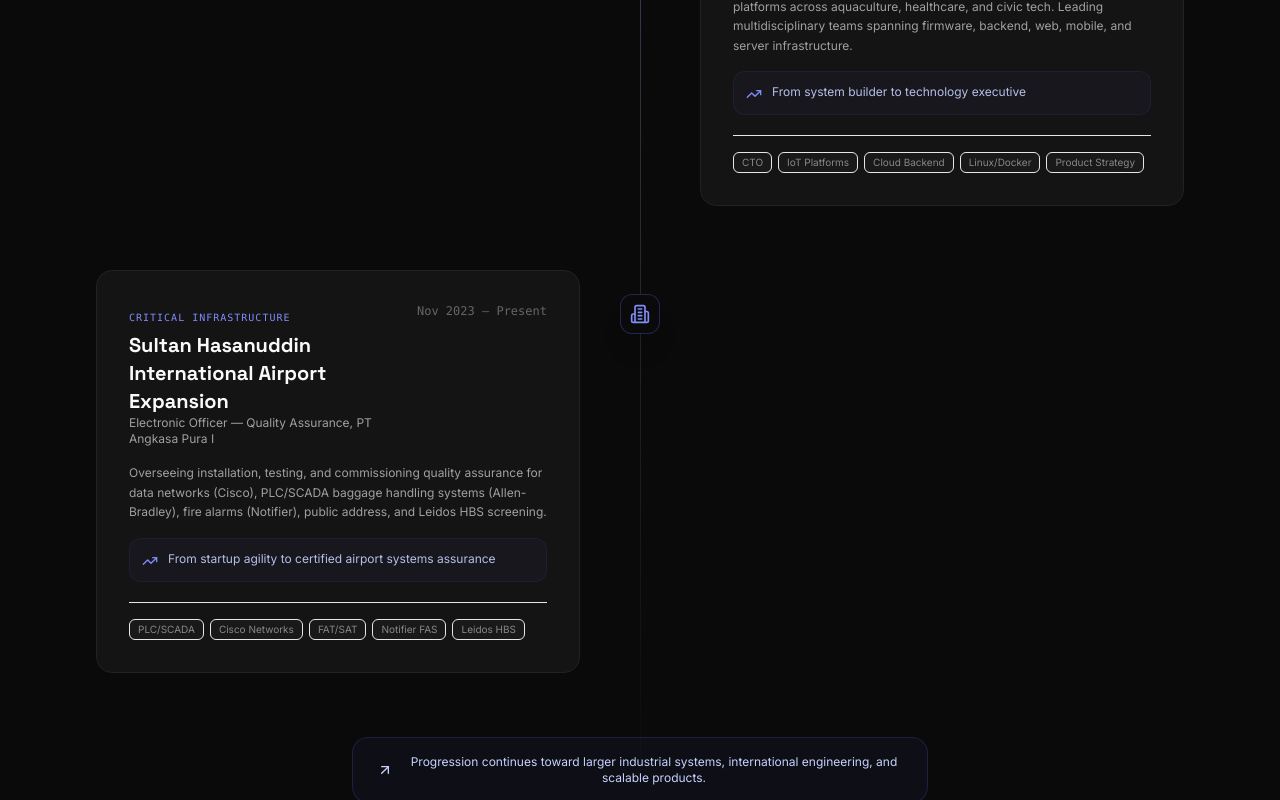
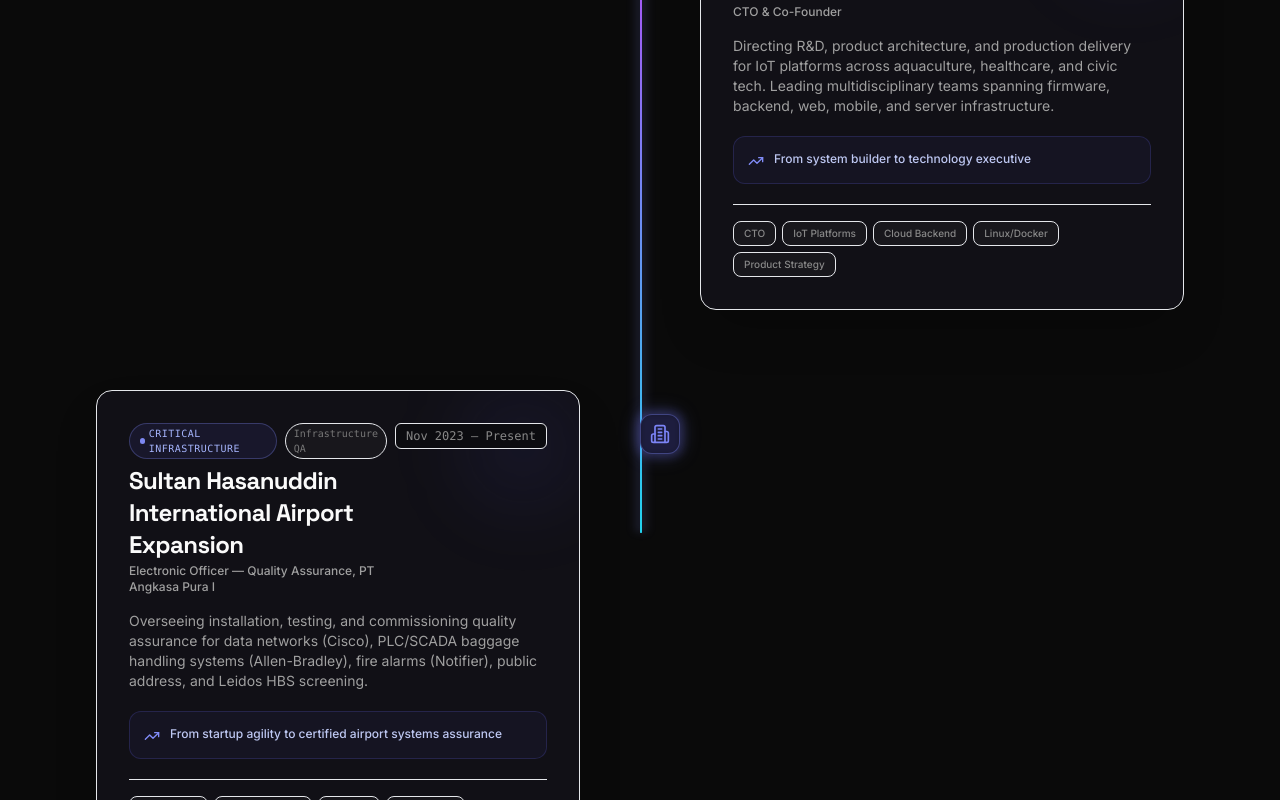
Before and after one commit to Frey210/web-profile, a Next.js app in the folder website/: page /experience in a window 1280 px wide. Shown: the part 1040-1840 px from the top of the page. Built offline with nearby package versions, Linux system fonts and the light colour scheme; no server answers.

Commit message:
feat: add cyber scroll pop-in and holographic scanline animations to experience timeline cards

```diff
--- a/website/components/career-timeline.tsx
+++ b/website/components/career-timeline.tsx
@@ -1,5 +1,8 @@
-import { ArrowUpRight, Building2, Plane, Rocket, TrendingUp } from "lucide-react";
-import { Badge } from "@/components/ui/badge";
+"use client";
+
+import { useRef } from "react";
+import { motion, useScroll, useSpring } from "framer-motion";
+import { ArrowUpRight, Building2, Plane, Rocket, TrendingUp, Sparkles } from "lucide-react";
 
 const milestones = [
   {
@@ -10,7 +13,8 @@ const milestones = [
     text: "Entered aviation technology by developing monitoring capability for MATSC Makassar server-room environments. Established foundational grounding in operational reliability, instrumentation, and mission-critical systems.",
     growth: "From academic theory to operational aviation reliability",
     icon: Plane,
-    tech: ["Monitoring", "Sensors", "Networking", "Aviation Operations"]
+    tech: ["Monitoring", "Sensors", "Networking", "Aviation Operations"],
+    highlight: "Mission Critical",
   },
   {
     period: "2023 — Present",
@@ -20,7 +24,8 @@ const milestones = [
     text: "Directing R&D, product architecture, and production delivery for IoT platforms across aquaculture, healthcare, and civic tech. Leading multidisciplinary teams spanning firmware, backend, web, mobile, and server infrastructure.",
     growth: "From system builder to technology executive",
     icon: Rocket,
-    tech: ["CTO", "IoT Platforms", "Cloud Backend", "Linux/Docker", "Product Strategy"]
+    tech: ["CTO", "IoT Platforms", "Cloud Backend", "Linux/Docker", "Product Strategy"],
+    highlight: "Executive Leadership",
   },
   {
     period: "Nov 2023 — Present",
@@ -30,65 +35,165 @@ const milestones = [
     text: "Overseeing installation, testing, and commissioning quality assurance for data networks (Cisco), PLC/SCADA baggage handling systems (Allen-Bradley), fire alarms (Notifier), public address, and Leidos HBS screening.",
     growth: "From startup agility to certified airport systems assurance",
     icon: Building2,
-    tech: ["PLC/SCADA", "Cisco Networks", "FAT/SAT", "Notifier FAS", "Leidos HBS"]
-  }
+    tech: ["PLC/SCADA", "Cisco Networks", "FAT/SAT", "Notifier FAS", "Leidos HBS"],
+    highlight: "Infrastructure QA",
+  },
 ];
 
 export function CareerTimeline() {
+  const containerRef = useRef<HTMLDivElement>(null);
+
+  // Scroll progress for dynamic center beam
+  const { scrollYProgress } = useScroll({
+    target: containerRef,
+    offset: ["start 80%", "end 60%"],
+  });
+
+  const scaleY = useSpring(scrollYProgress, {
+    stiffness: 100,
+    damping: 30,
+    restDelta: 0.001,
+  });
+
   return (
-    <div className="relative mt-16">
-      <div className="absolute bottom-0 left-5 top-0 w-px bg-white/8 md:left-1/2" />
-      <div className="absolute left-5 top-0 w-px origin-top bg-gradient-to-b from-indigo-400/60 via-indigo-200/20 to-transparent md:left-1/2" style={{ height: "100%" }} />
+    <div ref={containerRef} className="relative mt-16 pb-8">
+      {/* Background static timeline line */}
+      <div className="absolute bottom-0 left-5 top-0 w-px bg-white/6 md:left-1/2 md:-translate-x-1/2" />
 
-      <div className="space-y-12 md:space-y-16">
+      {/* Dynamic glowing neon progress beam */}
+      <motion.div
+        style={{ scaleY }}
+        className="absolute bottom-0 left-5 top-0 w-[2px] origin-top bg-gradient-to-b from-indigo-500 via-purple-500 to-cyan-400 shadow-[0_0_12px_rgba(129,140,248,0.8)] md:left-1/2 md:-translate-x-1/2 pointer-events-none z-10"
+      />
+
+      <div className="space-y-14 md:space-y-20">
         {milestones.map((m, i) => {
           const Icon = m.icon;
           const isRight = i % 2 === 1;
 
           return (
-            <article key={m.title} className="relative grid gap-6 pl-14 md:grid-cols-2 md:pl-0">
-              <div className="absolute left-0 top-6 z-20 flex h-10 w-10 items-center justify-center rounded-xl border border-indigo-500/30 bg-[#0a0a0a] text-indigo-400 shadow-xl md:left-1/2 md:-translate-x-1/2">
+            <div key={m.title} className="relative grid gap-6 pl-14 md:grid-cols-2 md:pl-0 items-center">
+              {/* Center Timeline Node Icon with spring pop-in & glowing pulse */}
+              <motion.div
+                initial={{ scale: 0, rotate: -45, opacity: 0 }}
+                whileInView={{ scale: 1, rotate: 0, opacity: 1 }}
+                viewport={{ once: true, margin: "-60px" }}
+                transition={{
+                  type: "spring",
+                  stiffness: 260,
+                  damping: 18,
+                  delay: 0.1,
+                }}
+                className="absolute left-0 top-6 z-20 flex h-10 w-10 items-center justify-center rounded-xl border border-indigo-400/40 bg-[#0c0c12] text-indigo-400 shadow-[0_0_20px_rgba(129,140,248,0.35)] md:left-1/2 md:-translate-x-1/2"
+              >
                 <Icon className="h-5 w-5" />
-              </div>
+                <span className="absolute -inset-1 rounded-xl bg-indigo-500/20 blur-sm pointer-events-none" />
+              </motion.div>
 
+              {/* Left / Right Card Container with Cyber Pop-In */}
               <div className={isRight ? "md:col-start-2 md:pl-12" : "md:pr-12"}>
-                <div className="glass-panel p-6 sm:p-8 transition duration-300 hover:-translate-y-1">
-                  <div className="flex flex-col gap-1 sm:flex-row sm:items-start sm:justify-between">
+                <motion.article
+                  initial={{
+                    opacity: 0,
+                    x: isRight ? 40 : -40,
+                    y: 20,
+                    scale: 0.94,
+                    filter: "blur(6px)",
+                  }}
+                  whileInView={{
+                    opacity: 1,
+                    x: 0,
+                    y: 0,
+                    scale: 1,
+                    filter: "blur(0px)",
+                  }}
+                  viewport={{ once: true, margin: "-70px" }}
+                  transition={{
+                    duration: 0.7,
+                    delay: 0.15,
+                    ease: [0.16, 1, 0.3, 1],
+                  }}
+                  style={{ willChange: "transform, opacity, filter" }}
+                  className="group relative overflow-hidden rounded-2xl border border-white/8 bg-[#121118]/90 p-6 sm:p-8 backdrop-blur-xl shadow-2xl transition-all duration-400 hover:border-indigo-400/40 hover:bg-[#161522] hover:-translate-y-1.5 hover:shadow-[0_16px_40px_rgba(129,140,248,0.18)]"
+                >
+                  {/* Cyber Hologram Scanline Light Sweep on Entry */}
+                  <motion.div
+                    initial={{ x: "-120%", opacity: 0.7 }}
+                    whileInView={{ x: "220%", opacity: 0 }}
+                    viewport={{ once: true, margin: "-70px" }}
+                    transition={{ duration: 1.1, delay: 0.35, ease: "easeInOut" }}
+                    className="pointer-events-none absolute inset-0 -skew-x-12 bg-gradient-to-r from-transparent via-indigo-400/20 to-transparent z-10"
+                  />
+
+                  {/* Top Ambient Glow Pill */}
+                  <div className="absolute top-0 right-0 h-28 w-28 rounded-full bg-indigo-500/10 blur-2xl pointer-events-none" />
+
+                  {/* Header Row */}
+                  <div className="flex flex-col gap-2 sm:flex-row sm:items-start sm:justify-between relative z-20">
                     <div>
-                      <span className="font-mono text-[10px] uppercase tracking-widest text-indigo-400">{m.stage}</span>
-                      <h2 className="mt-1 font-display text-xl font-bold text-[#fafafa]">{m.title}</h2>
-                      <p className="text-xs text-[#a0a0a0]">{m.role}</p>
+                      <div className="flex items-center gap-2 mb-1.5">
+                        <span className="inline-flex items-center gap-1 rounded-full border border-indigo-400/30 bg-indigo-500/10 px-2.5 py-0.5 text-[10px] font-mono uppercase tracking-wider text-indigo-300">
+                          <span className="h-1.5 w-1.5 rounded-full bg-indigo-400 animate-pulse" />
+                          {m.stage}
+                        </span>
+                        <span className="rounded-full border border-white/6 bg-white/[0.03] px-2 py-0.5 text-[10px] font-mono text-[#777777]">
+                          {m.highlight}
+                        </span>
+                      </div>
+                      <h2 className="font-display text-xl sm:text-2xl font-bold tracking-tight text-[#fafafa] group-hover:text-indigo-200 transition-colors">
+                        {m.title}
+                      </h2>
+                      <p className="mt-0.5 text-xs font-medium text-[#a0a0a0]">{m.role}</p>
                     </div>
-                    <span className="font-mono text-xs text-[#666666] shrink-0">{m.period}</span>
+                    <span className="font-mono text-xs text-[#888888] shrink-0 self-start rounded-md border border-white/6 bg-[#0c0c10] px-2.5 py-1">
+                      {m.period}
+                    </span>
                   </div>
 
-                  <p className="mt-4 text-xs leading-relaxed text-[#a0a0a0]">{m.text}</p>
+                  {/* Body description */}
+                  <p className="mt-4 text-xs sm:text-sm leading-relaxed text-[#a0a0a0] relative z-20">
+                    {m.text}
+                  </p>
 
-                  <div className="mt-4 flex items-start gap-2.5 rounded-xl border border-indigo-500/10 bg-indigo-500/[0.04] p-3 text-xs text-indigo-200/90">
+                  {/* Growth / impact callout badge */}
+                  <div className="mt-5 flex items-start gap-2.5 rounded-xl border border-indigo-500/20 bg-indigo-500/[0.06] p-3.5 text-xs text-indigo-200/95 relative z-20">
                     <TrendingUp className="h-4 w-4 shrink-0 text-indigo-400 mt-0.5" />
-                    <span>{m.growth}</span>
+                    <span className="font-medium">{m.growth}</span>
                   </div>
 
-                  <div className="mt-5 flex flex-wrap gap-1.5 pt-4 border-t border-white/6">
+                  {/* Tech stack badges */}
+                  <div className="mt-5 flex flex-wrap gap-1.5 pt-4 border-t border-white/6 relative z-20">
                     {m.tech.map((t) => (
-                      <span key={t} className="rounded-md border border-white/6 bg-white/[0.02] px-2 py-0.5 text-[10px] text-[#888888]">
+                      <span
+                        key={t}
+                        className="rounded-lg border border-white/6 bg-white/[0.03] px-2.5 py-1 text-[10px] font-medium text-[#888888] transition group-hover:border-indigo-400/20 group-hover:text-[#cccccc]"
+                      >
                         {t}
                       </span>
                     ))}
                   </div>
-                </div>
+                </motion.article>
               </div>
 
+              {/* Blank column for alternating grid alignment on desktop */}
               {!isRight && <div className="hidden md:block" />}
-            </article>
+            </div>
           );
         })}
       </div>
 
-      <div className="mx-auto mt-16 flex max-w-xl items-center justify-center gap-3 rounded-2xl border border-indigo-500/20 bg-indigo-500/5 px-6 py-4 text-center text-xs text-indigo-200">
-        <ArrowUpRight className="h-4 w-4 shrink-0" />
-        Progression continues toward larger industrial systems, international engineering, and scalable products.
-      </div>
+      {/* Bottom Career Horizon Card with Pop-In */}
+      <motion.div
+        initial={{ opacity: 0, y: 30, scale: 0.95 }}
+        whileInView={{ opacity: 1, y: 0, scale: 1 }}
+        viewport={{ once: true, margin: "-50px" }}
+        transition={{ duration: 0.6, delay: 0.2, ease: [0.16, 1, 0.3, 1] }}
+        className="mx-auto mt-20 flex max-w-xl items-center justify-center gap-3 rounded-2xl border border-indigo-500/25 bg-gradient-to-r from-indigo-500/10 via-purple-500/10 to-indigo-500/5 px-6 py-4 text-center text-xs text-indigo-200 shadow-[0_8px_30px_rgba(129,140,248,0.15)]"
+      >
+        <Sparkles className="h-4 w-4 shrink-0 text-indigo-400 animate-pulse" />
+        <span>Progression continues toward larger industrial systems, international engineering, and scalable products.</span>
+        <ArrowUpRight className="h-4 w-4 shrink-0 opacity-70" />
+      </motion.div>
     </div>
   );
 }
```
Also changed, not shown: website/app/page.tsx (+5 -2 lines).
